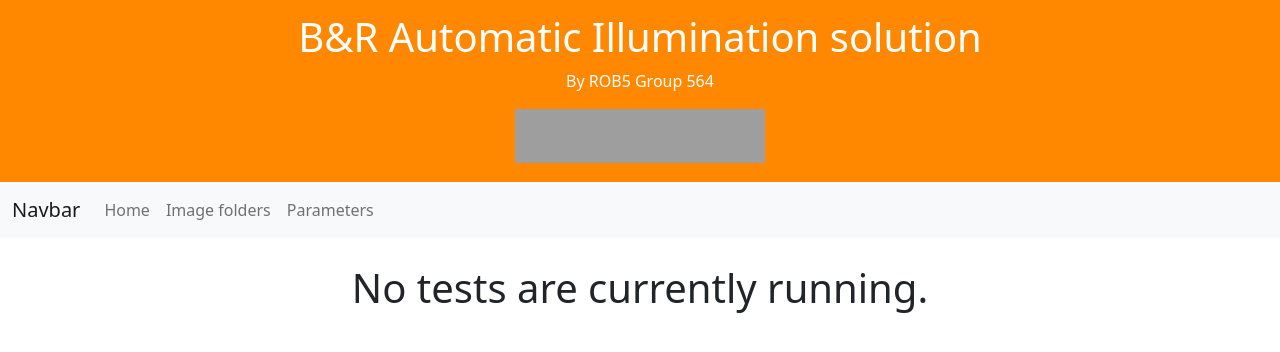
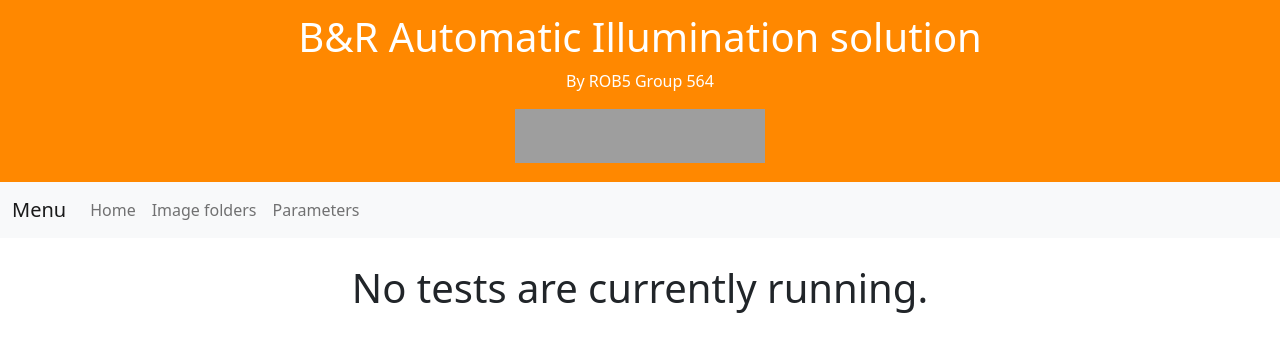
Before and after one commit to BenMusak/564-Automated-Robotic-Vision-Light-Configuration, a Flask app: page / in a window 1280 px wide. Shown: the top 352 px of the page. Run offline with Flask 2, Linux system fonts and the light colour scheme; some libraries are stand-ins or nearby versions; grey boxes are pictures that could not be loaded.

Commit message:
Changed the name of the navigation bar

```diff
--- a/B_R_Illumination/templates/layout.html
+++ b/B_R_Illumination/templates/layout.html
@@ -25,7 +25,7 @@
     </div>
     <nav class="navbar navbar-expand-lg navbar-light bg-light">
         <div class="container-fluid">
-          <a class="navbar-brand" href="#">Navbar</a>
+          <a class="navbar-brand" href="#">Menu</a>
           <button class="navbar-toggler" type="button" data-bs-toggle="collapse" data-bs-target="#navbarNav" aria-controls="navbarNav" aria-expanded="false" aria-label="Toggle navigation">
             <span class="navbar-toggler-icon"></span>
           </button>
```
